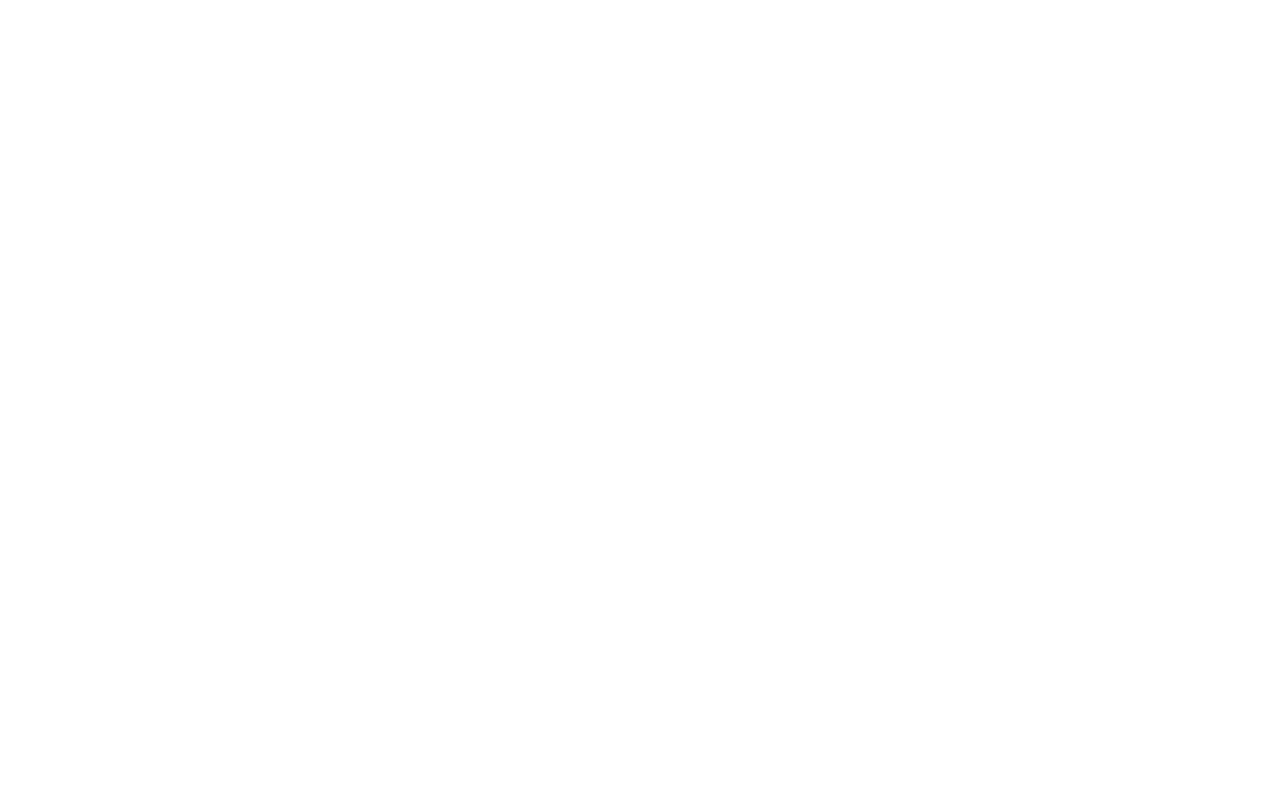
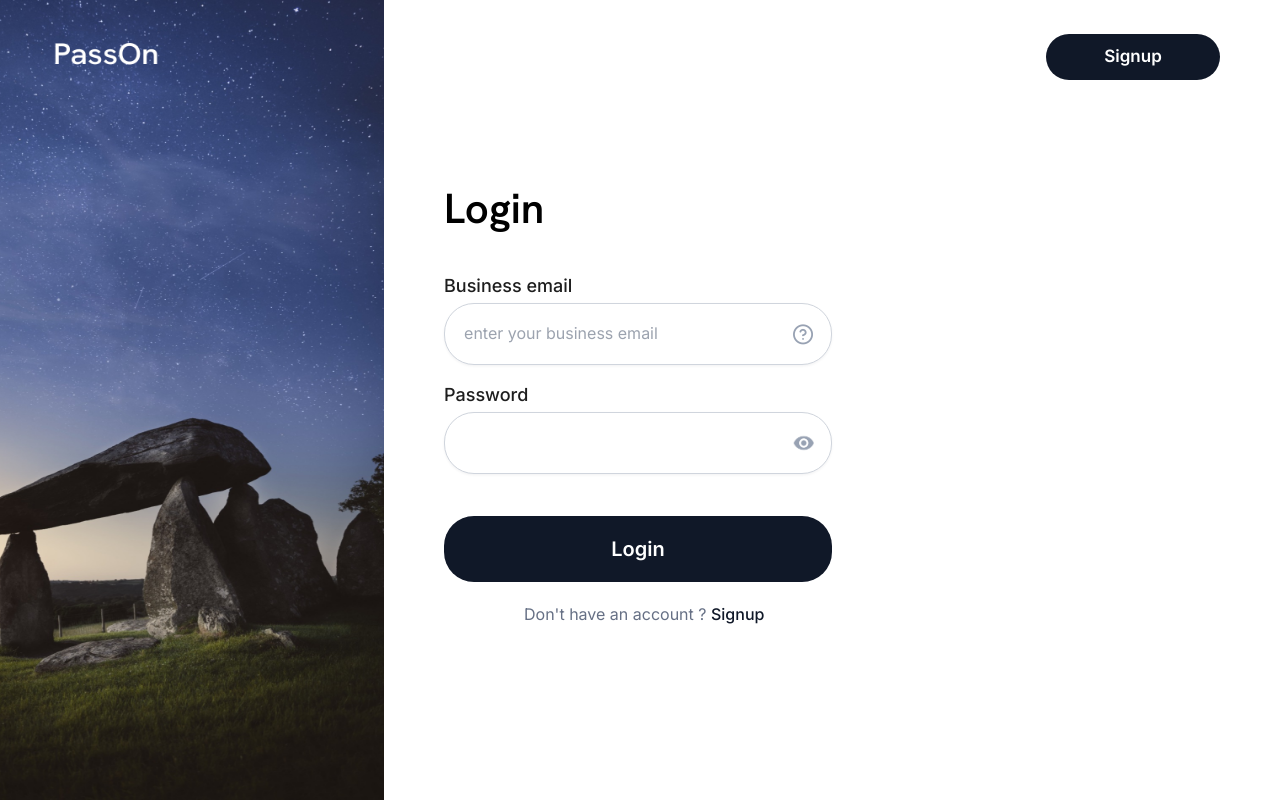
Before and after one commit to Awwal234/PassOnDemo, a Vue app: page /login in a window 1280 px wide. Before the commit this address had no page. Built offline with nearby package versions, Linux system fonts and the light colour scheme.

Commit message:
feat:pushed

```diff
--- /dev/null
+++ b/src/api/base.ts
@@ -0,0 +1,8 @@
+import axios from 'axios'
+
+const apiurl = axios.create({
+    baseURL: 'http://127.0.0.1:5000',
+    headers: {'content-type': 'application/json'}
+})
+
+export default apiurl;
--- a/src/components/FirstCreation.vue
+++ b/src/components/FirstCreation.vue
@@ -1,10 +1,20 @@
 <script setup lang="ts">
+import apiurl from '../api/base'
 import { useRouter } from 'vue-router'
 const router = useRouter()
-import { ref } from 'vue'
+import { ref, reactive } from 'vue'
 const firstShow = ref(true)
 const secondShow = ref(false)
 const thirdShow = ref(false)
+
+const form = reactive({
+    fullName: "" as string,
+    password: "" as string,
+    businessEmail: "" as string,
+    businessName: "" as string,
+    typeBusiness: "all" as string,
+    phoneNo: "" as string
+})
 
 const nextOne = () => {
     firstShow.value = false;
@@ -27,8 +37,18 @@
     thirdShow.value = false;
 }
 
-const signUp = () => {
-    router.push('/home_application')
+const goLogin = async (e: any) => {
+    e.preventDefault()
+    try {
+        const res = await apiurl.post('/api/auth/signup', form)
+        console.log(res.data)
+        router.push('/login')
+    } catch (err) {
+        console.log(err)
+    }
+}
+const gotoLogin = () => {
+    router.push('/login')
 }
 </script>
 
@@ -36,7 +56,7 @@
     <div class="w-[70%] px-[60px] py-[34px]">
         <div class="flex justify-between mb-[97px]">
             <div></div>
-            <div
+            <div @click="gotoLogin"
                 class="p-[10px] text-center cursor-pointer w-[174px] text-[17px] text-[#fff] font-[600] rounded-[30px] inter bg-[#101828]">
                 Log in
             </div>
@@ -51,7 +71,8 @@
                     <label for="name">Full name</label>
                 </div>
                 <div class="w-[50%] mb-[16px]">
-                    <input autocomplete="off" id="name" type="text" placeholder="enter your full name here"
+                    <input v-model="form.fullName" autocomplete="off" id="name" type="text"
+                        placeholder="enter your full name here"
                         class="w-full input_shadow inter font-[400] text-[#667085] text-[16px] leading-[32.7px] py-[13.625px] px-[19.075px] border-[1.362px] border-[#d0d5dd] rounded-[30px] focus:outline-none" />
                 </div>
                 <div class="text-[#1e1e1e] mb-[4px] inter text-[18px] font-[500] leading-[27.25px]">
@@ -59,7 +80,8 @@
                 </div>
                 <div class="w-full items-center flex mb-[16px]">
                     <div class="w-[50%]">
-                        <input autocomplete="off" id="email" type="email" placeholder="enter your business email"
+                        <input v-model="form.businessEmail" autocomplete="off" id="email" type="email"
+                            placeholder="enter your business email"
                             class="w-full inter input_shadow font-[400] text-[#667085] text-[16px] leading-[32.7px] py-[13.625px] px-[19.075px] border-[1.362px] border-[#d0d5dd] rounded-[30px] focus:outline-none" />
                     </div>
                     <div class="w-fit relative left-[-40px] h-fit">
@@ -72,7 +94,7 @@
                 </div>
                 <div class="w-full items-center flex mb-[42px]">
                     <div class="w-[50%]">
-                        <input autocomplete="off" id="password" type="password"
+                        <input v-model="form.password" autocomplete="off" id="password" type="password"
                             class="w-full inter input_shadow font-[400] text-[#667085] text-[16px] leading-[32.7px] py-[13.625px] px-[19.075px] border-[1.362px] border-[#d0d5dd] rounded-[30px] focus:outline-none" />
                     </div>
                     <div class="w-fit cursor-pointer relative left-[-40px] h-fit">
@@ -85,7 +107,7 @@
                     Next
                 </div>
                 <div class="pl-[80px] inter text-[16px] font-[400] text-[#667085] leading-[32.7px]">
-                    Already, have an account ? <span
+                    Already, have an account ? <span @click="gotoLogin"
                         class="font-[500] cursor-pointer text-[#101828] hover:opacity-[0.8]">Log in</span>
                 </div>
                 <!--button-->
@@ -104,7 +126,8 @@
                     <label for="b_name">Business name</label>
                 </div>
                 <div class="w-[50%] mb-[16px]">
-                    <input autocomplete="off" id="b_name" type="text" placeholder="enter your name here"
+                    <input v-model="form.businessName" autocomplete="off" id="b_name" type="text"
+                        placeholder="enter your name here"
                         class="w-full inter input_shadow font-[400] text-[#667085] text-[16px] leading-[32.7px] py-[13.625px] px-[19.075px] border-[1.362px] border-[#d0d5dd] rounded-[30px] focus:outline-none" />
                 </div>
                 <div class="text-[#1e1e1e] mb-[4px] inter text-[18px] font-[500] leading-[27.25px]">
@@ -123,7 +146,8 @@
                     <label for="b_number">Business phone number</label>
                 </div>
                 <div class="w-[50%] mb-[42px]">
-                    <input autocomplete="off" id="b_number" type="tel" placeholder="enter your number here"
+                    <input v-model="form.phoneNo" autocomplete="off" id="b_number" type="text"
+                        placeholder="enter your number here"
                         class="w-full inter input_shadow font-[400] text-[#667085] text-[16px] leading-[32.7px] py-[13.625px] px-[19.075px] border-[1.362px] border-[#d0d5dd] rounded-[30px] focus:outline-none" />
                 </div>
                 <div @click="goThird"
@@ -150,7 +174,7 @@
                 <input placeholder="enter your info here"
                     class="w-full h-full input_shadow inter font-[400] text-[#667085] text-[16px] border-[1.362px] border-[#d0d5dd] bg-[#fff] rounded-[30px] px-[19.075px] pt-[13px] pb-[232px]" />
             </div>
-            <div @click="signUp"
+            <div @click="goLogin"
                 class="w-[50%] inter mb-[8px] cursor-pointer text-[20px] font-[600] text-[#fff] py-[18px] bg-[#101828] rounded-[30px] text-center">
                 Sign up
             </div>
--- /dev/null
+++ b/src/components/LogUser.vue
@@ -0,0 +1,94 @@
+<script setup lang="ts">
+import axios from 'axios'
+//@ts-ignore
+import apiurl from '../api/base'
+import { reactive } from 'vue'
+import { useRouter } from 'vue-router'
+const router = useRouter()
+
+const form = reactive({
+    password: '' as string,
+    businessEmail: '' as string,
+})
+const back = () => {
+    router.push('/')
+}
+
+const Login = async (e: any) => {
+    e.preventDefault()
+    try {
+        const res = await apiurl.post('/api/auth/login', form)
+        console.log(res.data)
+        localStorage.setItem('name', res.data.fullname)
+        localStorage.setItem('email', res.data.user_email)
+        router.push('/home_application')
+    } catch (err) {
+        console.log(err)
+    }
+}
+</script>
+
+<template>
+    <div class="w-[70%] px-[60px] py-[34px]">
+        <div class="flex justify-between mb-[97px]">
+            <div></div>
+            <div @click="back"
+                class="p-[10px] text-center cursor-pointer w-[174px] text-[17px] text-[#fff] font-[600] rounded-[30px] inter bg-[#101828]">
+                Signup
+            </div>
+        </div>
+        <div>
+            <div class="text-[#000] mb-[32px] hanken text-[42px] font-[600]">
+                Login
+            </div>
+            <!--form environment-->
+            <div>
+                <div class="text-[#1e1e1e] mb-[4px] inter text-[18px] font-[500] leading-[27.25px]">
+                    <label for="email">Business email</label>
+                </div>
+                <div class="w-full items-center flex mb-[16px]">
+                    <div class="w-[50%]">
+                        <input v-model="form.businessEmail" autocomplete="off" id="email" type="email"
+                            placeholder="enter your business email"
+                            class="w-full inter input_shadow font-[400] text-[#667085] text-[16px] leading-[32.7px] py-[13.625px] px-[19.075px] border-[1.362px] border-[#d0d5dd] rounded-[30px] focus:outline-none" />
+                    </div>
+                    <div class="w-fit relative left-[-40px] h-fit">
+                        <img src="/Image/helpicon.png" class="w-[21.8px] h-[21.8px]" />
+                    </div>
+                </div>
+                <!--password-->
+                <div class="text-[#1e1e1e] mb-[4px] inter text-[18px] font-[500] leading-[27.25px]">
+                    <label for="password">Password</label>
+                </div>
+                <div class="w-full items-center flex mb-[42px]">
+                    <div class="w-[50%]">
+                        <input v-model="form.password" autocomplete="off" id="password" type="password"
+                            class="w-full inter input_shadow font-[400] text-[#667085] text-[16px] leading-[32.7px] py-[13.625px] px-[19.075px] border-[1.362px] border-[#d0d5dd] rounded-[30px] focus:outline-none" />
+                    </div>
+                    <div class="w-fit cursor-pointer relative left-[-40px] h-fit">
+                        <img src="/Image/mdieye.png" class="w-[21.8px] h-[21.8px]" />
+                    </div>
+                </div>
+                <!--end pswd-->
+                <div @click="Login"
+                    class="w-[50%] inter mb-[15.75px] cursor-pointer text-[20px] font-[600] text-[#fff] py-[18px] bg-[#101828] rounded-[30px] text-center">
+                    Login
+                </div>
+                <div class="pl-[80px] inter text-[16px] font-[400] text-[#667085] leading-[32.7px]">
+                    Don&apos;t have an account ? <span @click="back"
+                        class="font-[500] cursor-pointer text-[#101828] hover:opacity-[0.8]">Signup</span>
+                </div>
+                <!--button-->
+            </div>
+            <!--end form environment-->
+        </div>
+        <!---->
+        <!--end get to know business-->
+    </div>
+</template>
+
+<style scoped>
+.input_shadow {
+    box-shadow: 0px 1.3625px 2.725px 0px rgba(16, 24, 40, 0.05);
+}
+</style>
--- a/src/router/index.ts
+++ b/src/router/index.ts
@@ -7,6 +7,8 @@
 import FinanceApp from '../views/app/FinanceApp.vue'
 //@ts-ignore
 import MessageApp from '../views/app/MessageApp.vue'
+//@ts-ignore
+import LoginView from '../views/LoginView.vue'
 
 const router = createRouter({
   history: createWebHistory(import.meta.env.BASE_URL),
@@ -15,6 +17,11 @@
       path: '/',
       name: 'home',
       component: HomeView
+    },
+    {
+      path: '/login',
+      name: 'login',
+      component: LoginView
     },
     {
       path: '/about',
--- /dev/null
+++ b/src/views/LoginView.vue
@@ -0,0 +1,13 @@
+<script setup lang="ts">
+import SideSection from "@/components/SideSection.vue";
+import LogUser from "@/components/LogUser.vue";
+</script>
+
+<template>
+    <main class="bg-[#fff] w-full hidden md:hidden lg:block">
+        <div class="w-full flex flex-row">
+            <SideSection />
+            <LogUser />
+        </div>
+    </main>
+</template>
```
Also changed, not shown: src/views/app/HomeApp.vue (+13 -8 lines).
